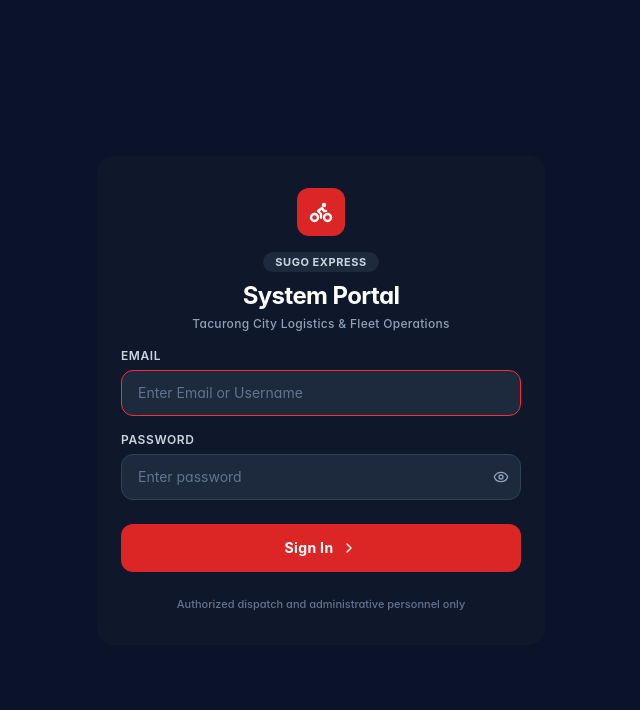
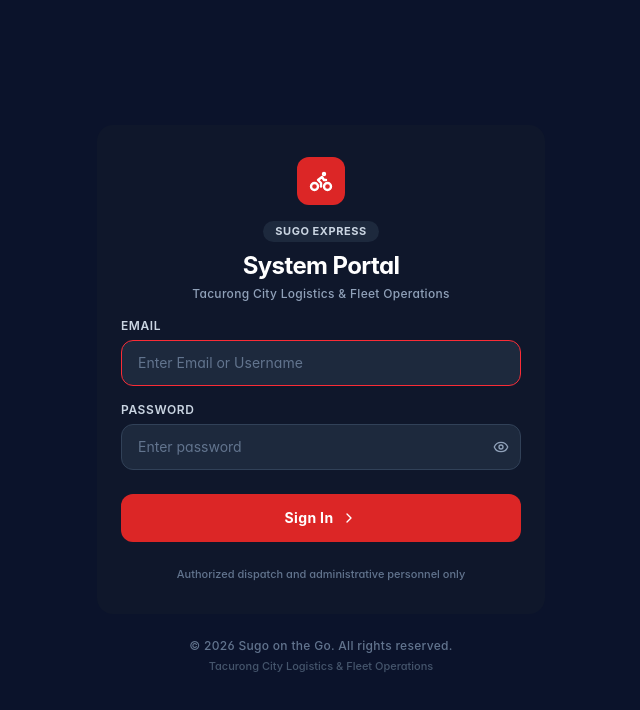
Before and after one commit to aljayvee/Capstone_System_Project, a React (Vite) app: page / in a window 1280 px wide. Shown: the top 710 px of the page, without its empty margins (319-959 px from the left). Built offline with nearby package versions, Linux system fonts and the light colour scheme; no server answers.

Commit message:
feat(web): add copyright mark to website landing page, portals, and HTML metadata

```diff
--- a/index.html
+++ b/index.html
@@ -5,6 +5,7 @@
     <meta name="viewport" content="width=device-width, initial-scale=1.0" />
     <title>Sugo on the Go - Express Errand & Dispatch Portal</title>
     <meta name="description" content="Official logistics, dispatch, and errand delivery management portal for Sugo on the Go in Tacurong City." />
+    <meta name="copyright" content="Sugo on the Go" />
 
     <!-- Preconnect to API Origin for Faster First Contentful Paint -->
     <link rel="preconnect" href="https://api.sugoonthego.online" crossorigin />
--- a/src/components/LoginPage.tsx
+++ b/src/components/LoginPage.tsx
@@ -330,7 +330,7 @@ export default function LoginPage() {
   return (
     <main
       role="main"
-      className="min-h-screen flex items-center justify-center p-4 relative select-none bg-[#0B132B]"
+      className="min-h-screen flex flex-col items-center justify-center p-4 relative select-none bg-[#0B132B]"
     >
       {/* Flat Minimalist Console */}
       <div className="relative w-full max-w-md z-10">
@@ -545,6 +545,16 @@ export default function LoginPage() {
           )}
 
         </div>
+
+        {/* Website Copyright Footer */}
+        <footer className="mt-6 text-center select-none" role="contentinfo">
+          <p className="text-xs text-slate-500 font-medium tracking-wide">
+            &copy; {new Date().getFullYear()} Sugo on the Go. All rights reserved.
+          </p>
+          <p className="text-[11px] text-slate-600 mt-1 font-medium">
+            Tacurong City Logistics &amp; Fleet Operations
+          </p>
+        </footer>
       </div>
 
       {/* Rider / Customer Mobile Redirection Modal */}
--- a/src/portals/dispatcher/DispatcherPortal.tsx
+++ b/src/portals/dispatcher/DispatcherPortal.tsx
@@ -330,6 +330,12 @@ export default function DispatcherPortal() {
                 <LogOut size={15} />
                 <span className="group-data-[collapsible=icon]:hidden">Sign Out</span>
               </button>
+
+              <div className="pt-1 text-center group-data-[collapsible=icon]:hidden">
+                <p className="text-[10px] text-slate-500 font-medium">
+                  &copy; {new Date().getFullYear()} Sugo on the Go
+                </p>
+              </div>
             </SidebarFooter>
           </Sidebar>
 
--- a/src/portals/owner/OwnerPortal.tsx
+++ b/src/portals/owner/OwnerPortal.tsx
@@ -220,6 +220,12 @@ export default function OwnerPortal() {
                   Sign Out
                 </span>
               </button>
+
+              <div className="pt-1 text-center group-data-[collapsible=icon]:hidden">
+                <p className="text-[10px] text-slate-500 font-medium">
+                  &copy; {new Date().getFullYear()} Sugo on the Go
+                </p>
+              </div>
             </SidebarFooter>
           </Sidebar>
 
```
